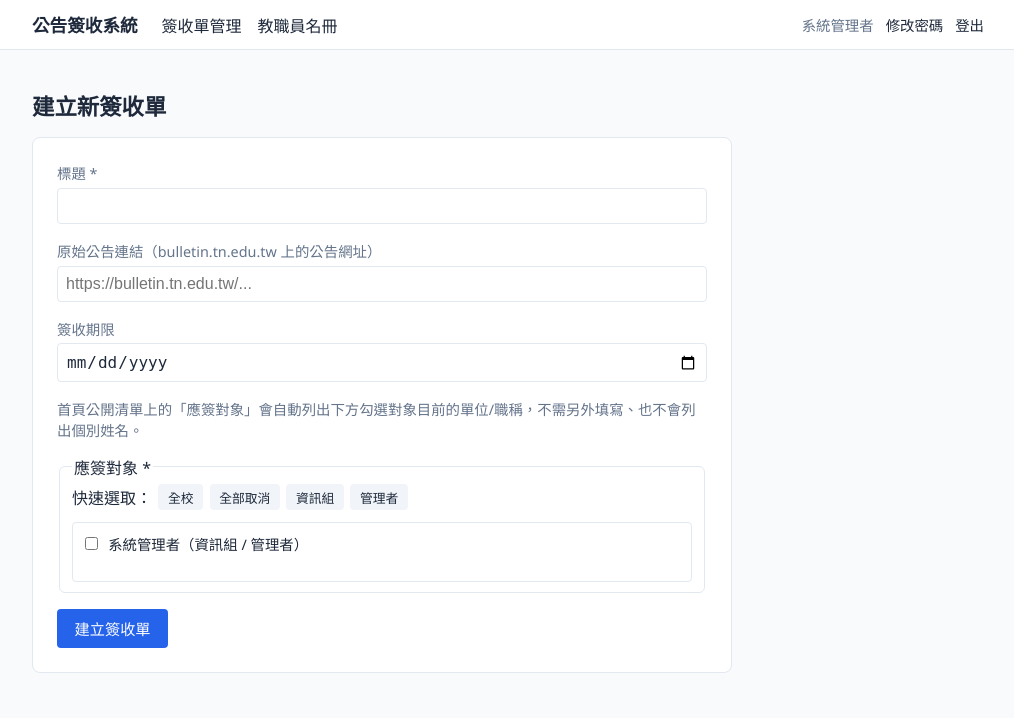
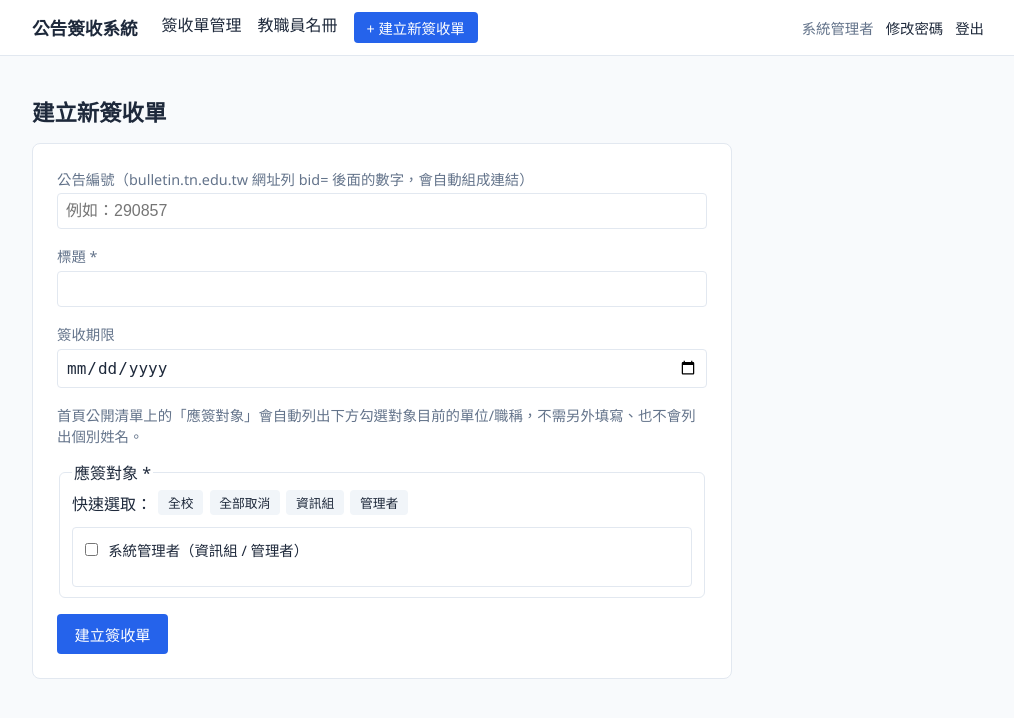
Before and after one commit to ichiro17/announcement, a Flask app: page /admin/bulletins/new in a window 1280 px wide. Shown: the top 718 px of the page, without its empty margins (132-1146 px from the left). Run offline with Flask 3, Linux system fonts and the light colour scheme; the visitor is signed in with stand-in values (Sample User, id 1); data comes from the database, SQL or seed files in the repository; some web fonts are replaced.

Commit message:
建立新簽收單按鈕移到導覽列、改用公告編號自動組連結、修正建立/簽收時間為台北時區
1. 「+ 建立新簽收單」從簽收單管理頁面移到導覽列，管理者在任何頁面都能直接點選
2. 新增「公告編號」欄位取代原本的「原始公告連結」，填 bulletin.tn.edu.tw 網址列
   bid= 後面的數字，系統自動組成 https://bulletin.tn.edu.tw/ViewDetail.aspx?bid=xxx
   連結；資料庫新增 bulletin_no 欄位並在啟動時自動 migrate 既有資料庫，舊資料如果
   還留著原本手動貼的連結，會自動 fallback 顯示，不用重新編輯
3. 簽收單建立時間、教職員簽收時間，改由程式明確以台北時區（UTC+8）產生，不再依賴
   伺服器作業系統的本機時區設定（Zeabur 容器預設是 UTC，先前顯示的時間會慢 8 小時）

```diff
--- a/app.py
+++ b/app.py
@@ -3,7 +3,7 @@ import io
 import os
 import sqlite3
 import sys
-from datetime import date, datetime
+from datetime import date, datetime, timedelta, timezone
 from functools import wraps
 
 from flask import (
@@ -39,6 +39,24 @@ if PRODUCTION:
 DEFAULT_ADMIN_USERNAME = "admin"
 DEFAULT_ADMIN_PASSWORD = "admin123"
 
+TAIPEI_TZ = timezone(timedelta(hours=8))
+
+
+def now_taipei_str():
+    return datetime.now(TAIPEI_TZ).strftime("%Y-%m-%d %H:%M:%S")
+
+
+def bulletin_source_link(bulletin):
+    """Returns (display_text, url) for the source announcement, or None."""
+    if bulletin["bulletin_no"]:
+        return (
+            bulletin["bulletin_no"],
+            f"https://bulletin.tn.edu.tw/ViewDetail.aspx?bid={bulletin['bulletin_no']}",
+        )
+    if bulletin["source_url"]:
+        return ("查看原公告", bulletin["source_url"])
+    return None
+
 
 # ---------- 資料庫 ----------
 
@@ -58,11 +76,19 @@ def close_db(exception=None):
         db.close()
 
 
+def _migrate(db):
+    existing_cols = {row[1] for row in db.execute("PRAGMA table_info(bulletins)")}
+    if "bulletin_no" not in existing_cols:
+        db.execute("ALTER TABLE bulletins ADD COLUMN bulletin_no TEXT NOT NULL DEFAULT ''")
+    db.commit()
+
+
 def init_db():
     os.makedirs(os.path.dirname(DB_PATH), exist_ok=True)
     db = sqlite3.connect(DB_PATH)
     with open(SCHEMA_PATH, "r", encoding="utf-8") as f:
         db.executescript(f.read())
+    _migrate(db)
     row = db.execute("SELECT COUNT(*) AS c FROM staff").fetchone()
     if row[0] == 0:
         try:
@@ -150,6 +176,7 @@ def inject_user():
         "current_user": current_user(),
         "today": date.today().isoformat(),
         "dept_color": dept_color,
+        "bulletin_source_link": bulletin_source_link,
     }
 
 
@@ -307,8 +334,8 @@ def sign_bulletin(bulletin_id):
     ).fetchone()
     if not already:
         db.execute(
-            "INSERT INTO signatures (bulletin_id, staff_id, ip_address) VALUES (?, ?, ?)",
-            (bulletin_id, user["id"], request.remote_addr or ""),
+            "INSERT INTO signatures (bulletin_id, staff_id, ip_address, signed_at) VALUES (?, ?, ?, ?)",
+            (bulletin_id, user["id"], request.remote_addr or "", now_taipei_str()),
         )
         db.commit()
         flash("已完成簽收", "success")
@@ -399,7 +426,7 @@ def admin_bulletin_new():
 
     if request.method == "POST":
         title = request.form.get("title", "").strip()
-        source_url = request.form.get("source_url", "").strip()
+        bulletin_no = request.form.get("bulletin_no", "").strip()
         deadline = request.form.get("deadline", "").strip() or None
         target_ids = request.form.getlist("target_ids")
 
@@ -410,9 +437,9 @@ def admin_bulletin_new():
         else:
             user = current_user()
             cur = db.execute(
-                """INSERT INTO bulletins (title, source_url, deadline, created_by)
-                   VALUES (?, ?, ?, ?)""",
-                (title, source_url, deadline, user["id"]),
+                """INSERT INTO bulletins (title, bulletin_no, deadline, created_by, created_at)
+                   VALUES (?, ?, ?, ?, ?)""",
+                (title, bulletin_no, deadline, user["id"], now_taipei_str()),
             )
             bulletin_id = cur.lastrowid
             db.executemany(
@@ -468,7 +495,7 @@ def admin_bulletin_edit(bulletin_id):
 
     if request.method == "POST":
         title = request.form.get("title", "").strip()
-        source_url = request.form.get("source_url", "").strip()
+        bulletin_no = request.form.get("bulletin_no", "").strip()
         deadline = request.form.get("deadline", "").strip() or None
 
         if not title:
@@ -476,9 +503,9 @@ def admin_bulletin_edit(bulletin_id):
             return render_template("admin/bulletin_edit.html", bulletin=bulletin)
 
         db.execute(
-            """UPDATE bulletins SET title = ?, source_url = ?, deadline = ?
+            """UPDATE bulletins SET title = ?, bulletin_no = ?, deadline = ?
                WHERE id = ?""",
-            (title, source_url, deadline, bulletin_id),
+            (title, bulletin_no, deadline, bulletin_id),
         )
         db.commit()
         flash("已更新公告內容", "success")
--- a/schema.sql
+++ b/schema.sql
@@ -20,6 +20,7 @@ CREATE TABLE IF NOT EXISTS bulletins (
     title TEXT NOT NULL,
     summary TEXT NOT NULL DEFAULT '',
     source_url TEXT NOT NULL DEFAULT '',
+    bulletin_no TEXT NOT NULL DEFAULT '',
     target_note TEXT NOT NULL DEFAULT '',
     deadline TEXT,
     created_by INTEGER NOT NULL REFERENCES staff(id),
--- a/static/style.css
+++ b/static/style.css
@@ -62,6 +62,19 @@ body {
 
 .topbar nav a:hover, .brand:hover {
   color: var(--primary);
+}
+
+.topbar nav a.nav-btn {
+  background: var(--primary);
+  color: white;
+  padding: 0.3rem 0.8rem;
+  border-radius: 4px;
+  font-size: 0.9rem;
+}
+
+.topbar nav a.nav-btn:hover {
+  background: var(--primary-dark);
+  color: white;
 }
 
 .user-info {
--- a/templates/admin/bulletin_detail.html
+++ b/templates/admin/bulletin_detail.html
@@ -12,7 +12,8 @@
   </div>
 </div>
 <p>
-  {% if bulletin.source_url %}<a href="{{ bulletin.source_url }}" target="_blank" rel="noopener">查看原始公告</a> ｜ {% endif %}
+  {% set link = bulletin_source_link(bulletin) %}
+  {% if link %}公告編號：<a href="{{ link[1] }}" target="_blank" rel="noopener">{{ link[0] }}</a> ｜ {% endif %}
   應簽對象：
   {% if target_summary %}
     {% for dept, title in target_summary %}
--- a/templates/admin/bulletin_new.html
+++ b/templates/admin/bulletin_new.html
@@ -3,11 +3,11 @@
 {% block content %}
 <h1>建立新簽收單</h1>
 <form method="post" class="card">
+  <label>公告編號（bulletin.tn.edu.tw 網址列 bid= 後面的數字，會自動組成連結）
+    <input type="text" name="bulletin_no" placeholder="例如：290857">
+  </label>
   <label>標題 *
     <input type="text" name="title" required>
-  </label>
-  <label>原始公告連結（bulletin.tn.edu.tw 上的公告網址）
-    <input type="url" name="source_url" placeholder="https://bulletin.tn.edu.tw/...">
   </label>
   <label>簽收期限
     <input type="date" name="deadline">
--- a/templates/admin/dashboard.html
+++ b/templates/admin/dashboard.html
@@ -1,10 +1,7 @@
 {% extends "base.html" %}
 {% block title %}簽收單管理 - 公告簽收系統{% endblock %}
 {% block content %}
-<div class="page-header">
-  <h1>簽收單管理</h1>
-  <a class="btn" href="{{ url_for('admin_bulletin_new') }}">+ 建立新簽收單</a>
-</div>
+<h1>簽收單管理</h1>
 {% if bulletins %}
 <table class="list-table">
   <thead>
--- a/templates/base.html
+++ b/templates/base.html
@@ -15,6 +15,7 @@
         {% if current_user.is_admin %}
           <a href="{{ url_for('admin_dashboard') }}">簽收單管理</a>
           <a href="{{ url_for('admin_staff_list') }}">教職員名冊</a>
+          <a href="{{ url_for('admin_bulletin_new') }}" class="nav-btn">+ 建立新簽收單</a>
         {% else %}
           <a href="{{ url_for('staff_dashboard') }}">待簽收</a>
           <a href="{{ url_for('staff_history') }}">簽收紀錄</a>
```
Also changed, not shown: templates/admin/bulletin_edit.html (+6 -3 lines), templates/index.html (+5 -2 lines), templates/staff/dashboard.html (+5 -2 lines), templates/staff/history.html (+5 -2 lines).
